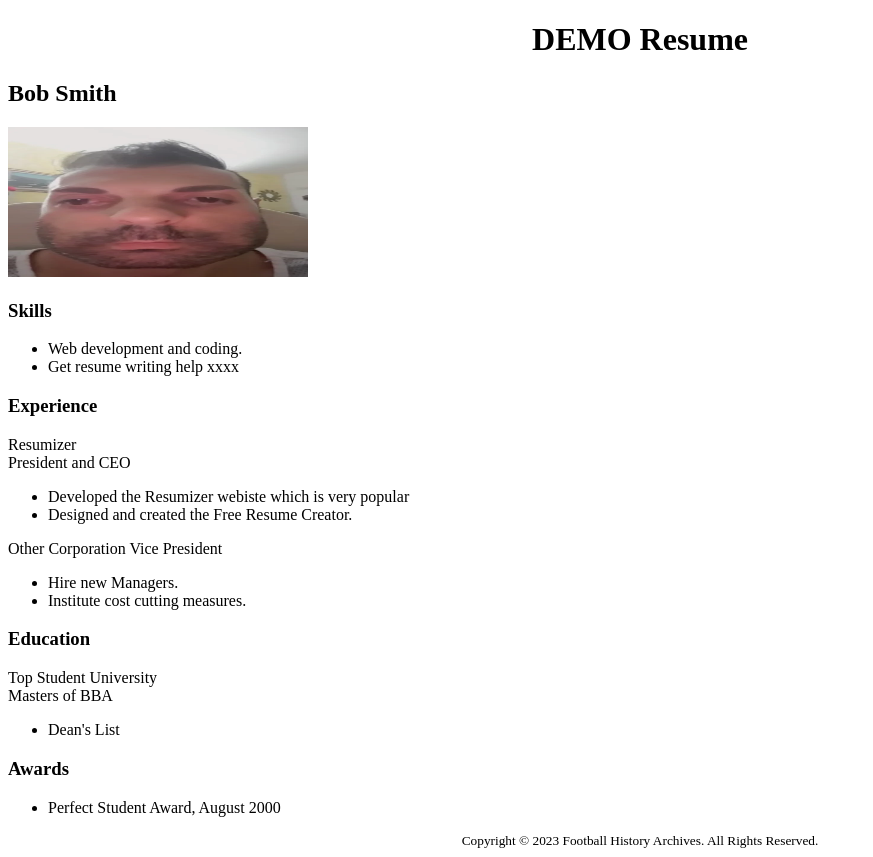
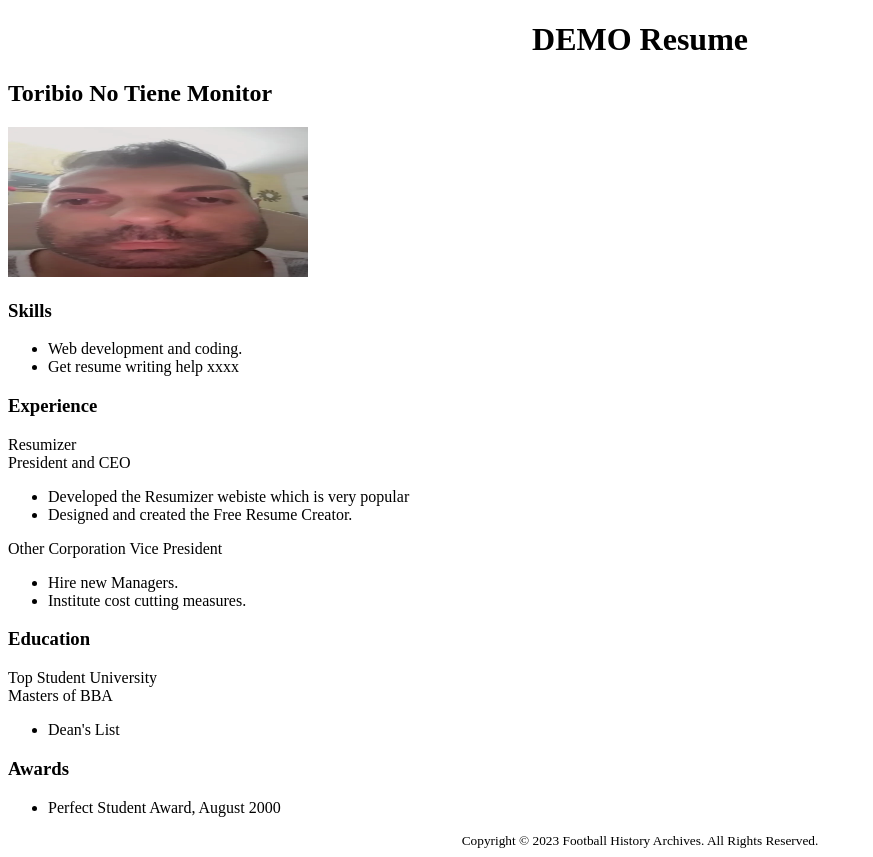
Before and after one commit to KevinRomanp/WebCourse, a plain HTML site: page index.html in a window 1280 px wide. Shown: the whole page, without its empty margins (0-873 px from the left). Drawn offline with Linux system fonts and the light colour scheme.

Commit message:
Add files via upload

```diff
--- a/index.html
+++ b/index.html
@@ -7,7 +7,7 @@
 </head>
 <body>
     <center><h1>DEMO Resume</h1></center>
-    <h2>Bob Smith</h2>
+    <h2>Toribio No Tiene Monitor</h2>
     <img src="./image.png" height =150 width="300" alt="">
     <h3>Skills</h3>
     <ul>
```
